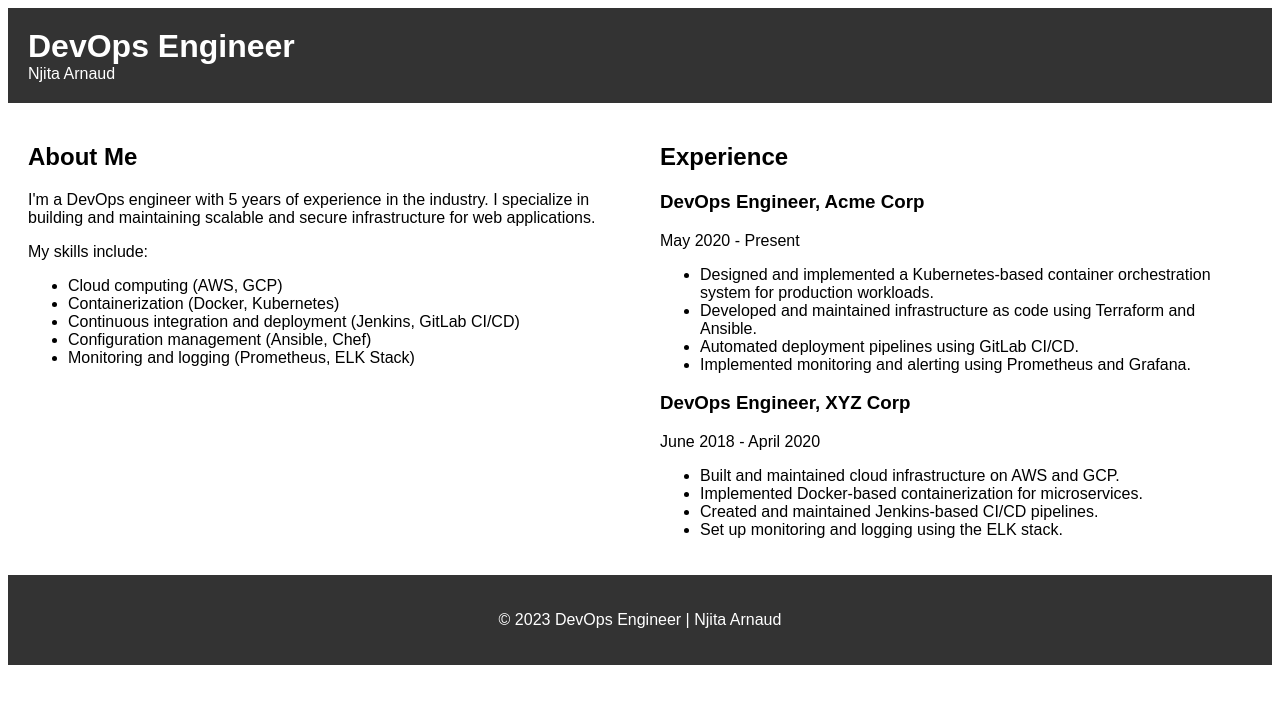
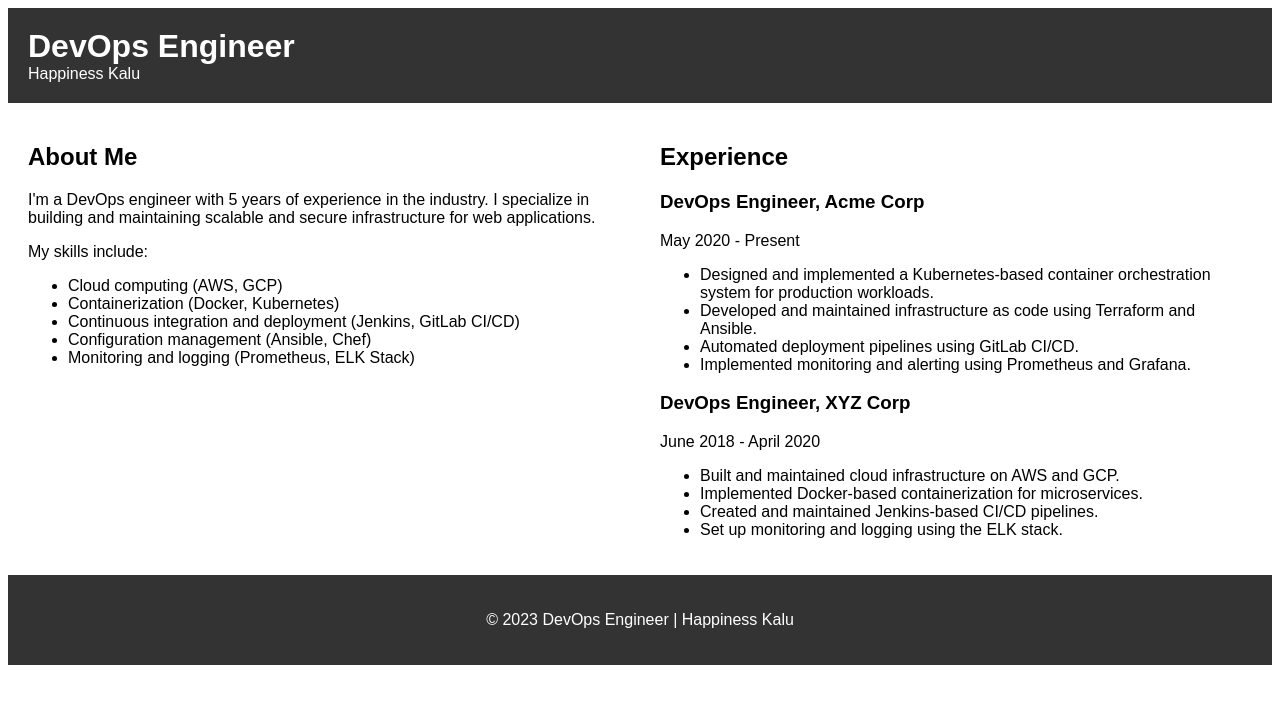
Before and after one commit to Michkay1814/hosting-website-ec2-cloudformation, a plain HTML site: page index.html in a window 1280 px wide. Drawn offline with Linux system fonts and the light colour scheme.

Commit message:
Added my name

```diff
--- a/index.html
+++ b/index.html
@@ -7,7 +7,7 @@
 
 	<header style="background-color: #333; color: #fff; padding: 20px;">
 		<h1 style="margin: 0;">DevOps Engineer</h1>
-		<p style="margin: 0;">Njita Arnaud</p>
+		<p style="margin: 0;">Happiness Kalu</p>
 	</header>
 
 	<div style="display: flex; flex-direction: row;">
@@ -49,7 +49,7 @@
 	</div>
 
 	<footer style="background-color: #333; color: #fff; padding: 20px; text-align: center;">
-		<p>© 2023 DevOps Engineer | Njita Arnaud</p>
+		<p>© 2023 DevOps Engineer | Happiness Kalu</p>
 	</footer>
 
 </body>
```
